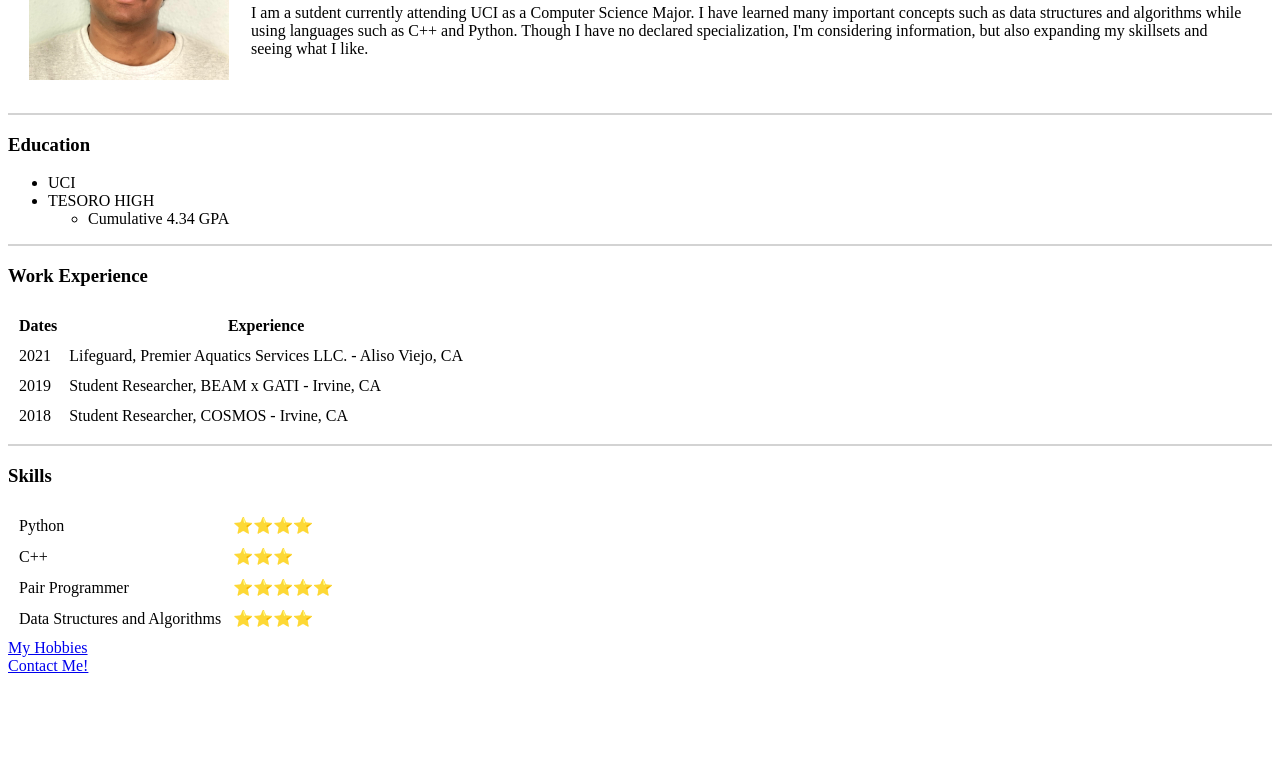
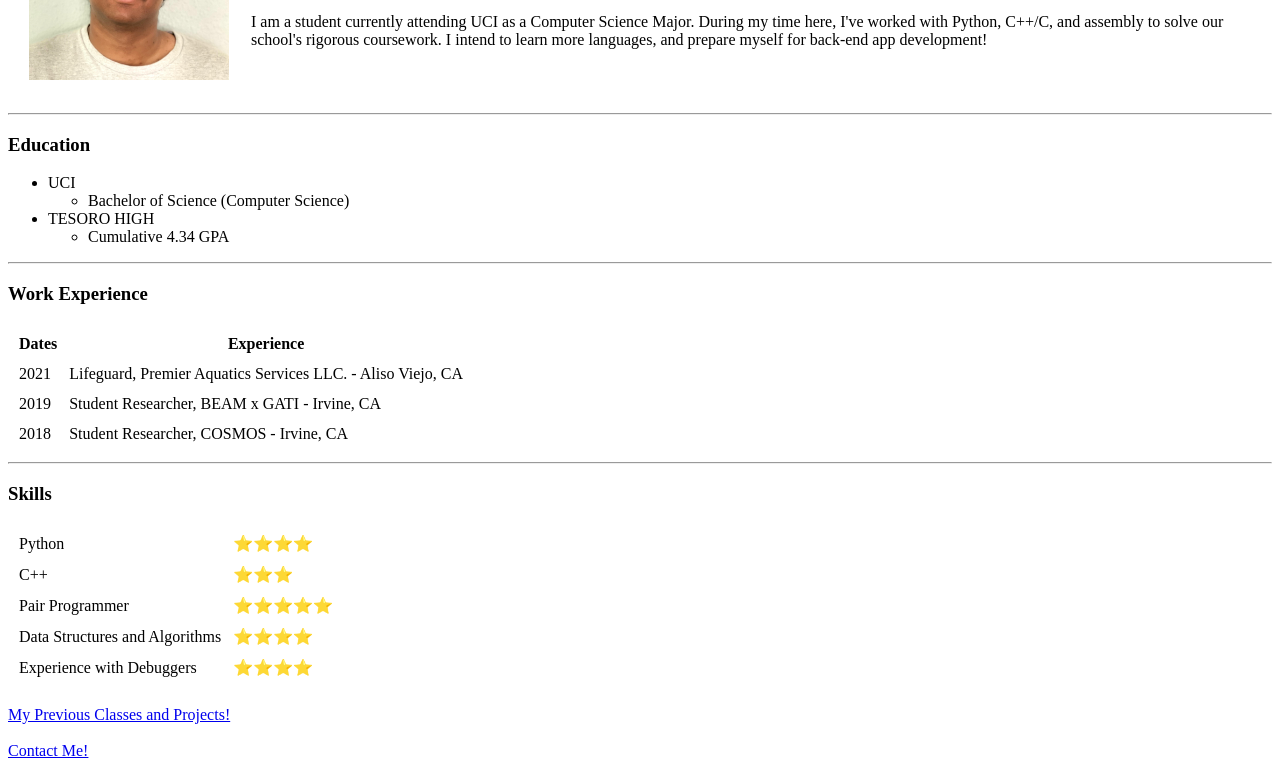
Before and after one commit to sharvdawg/Sharvin-Joshi-Personal-Website, a plain HTML site: page index.html in a window 1280 px wide. Shown: the part 149-917 px from the top of the page. Before the commit the page ends 832 px from the top, so only its background shows below. Drawn offline with Linux system fonts and the light colour scheme.

Commit message:
Update index.html

```diff
--- a/index.html
+++ b/index.html
@@ -7,37 +7,41 @@
   <meta name="author" content="Sharvin Mandar Joshi">
   <meta name="viewport" content="width=device-width, initial-scale=1.0"><!-- This meta tag correctly sizes a website to any device-->
   <title>Sharvin's Domain</title> <!-- This name is seen on the website's tab-->
+  <link rel="stylesheet" href="C:\WebDevelopment\css\style.css"> <!-- we're telling it that it can find the CSS styles here -->
+
 </head>
 
-<body>
-  <!--<img src="https://hosting.photobucket.com/images/i/sharvin_joshi/UCI_ID_photo.jpg?width=320&height=320&fit=bounds" alt="Old Pic of Sharvin"> -->
+<body> <!-- This is example of inline CSS manipulation -->
   <table cellspacing="20">
     <tr>
       <td><img src="UCI ID photo.jpg" alt="Old Picture of Sharvin" width="200" height="200"></td>
       <td>
         <h1>Sharvin Joshi</h1>
 
-        <p><em>Pursuing Bachelor's in <strong>Computer Science</strong> at <a href="https://uci.edu/" target="_blank" rel="noopener noreferrer">UCI</a></em></p>
+        <p><em>Pursuing Bachelor's in <strong>Computer Science</strong> at <a href="https://uci.edu/">UCI</a></em></p>
 
-        <p>I am a sutdent currently attending UCI as a Computer Science Major. I have learned many important concepts such as data structures and algorithms while using languages such as C++ and Python. Though I have no declared specialization, I'm
-          considering information, but also expanding my skillsets and seeing what I like.</p>
+        <p>I am a student currently attending UCI as a Computer Science Major. During my time here, I've worked with Python, C++/C, and assembly to solve our school's rigorous coursework. I intend to learn more languages, and prepare myself for
+          back-end app development!</p>
       </td>
     </tr>
   </table>
 
-  <hr color=lightgrey>
+  <hr>
   <h3>Education</h3>
   <ul>
     <li>UCI</li>
+    <ul>
+      <li>Bachelor of Science (Computer Science)</li>
+    </ul>
     <li>TESORO HIGH</li>
     <ul>
       <li>Cumulative 4.34 GPA</li>
     </ul>
   </ul>
-  <hr color=lightgrey>
+  <hr>
 
   <h3>Work Experience</h3>
-  <table cellspacing = 10>
+  <table cellspacing=10>
     <thead>
       <th>Dates</th>
       <th>Experience</th>
@@ -60,9 +64,9 @@
     <tfoot>
     </tfoot>
   </table>
-  <hr color=lightgrey>
+  <hr>
   <h3>Skills</h3>
-  <table cellspacing = 10>
+  <table cellspacing=10>
     <tr>
       <td>Python</td>
       <td>⭐⭐⭐⭐</td>
@@ -79,11 +83,16 @@
       <td>Data Structures and Algorithms</td>
       <td>⭐⭐⭐⭐</td>
     </tr>
+    <tr>
+      <td>Experience with Debuggers</td>
+      <td>⭐⭐⭐⭐</td>
+    </tr>
   </table>
-
-  <a href="hobbies.html" target="_blank" rel="noopener noreferrer">My Hobbies</a>
   <br>
-  <a href="contactInfo.html" target="_blank" rel="noopener noreferrer">Contact Me!</a>
+  <a href="Previous_Coursework_and_Projects.html">My Previous Classes and Projects!</a>
+  <br>
+  <br>
+  <a href="contactInfo.html">Contact Me!</a>
 
 
 </body>
```
